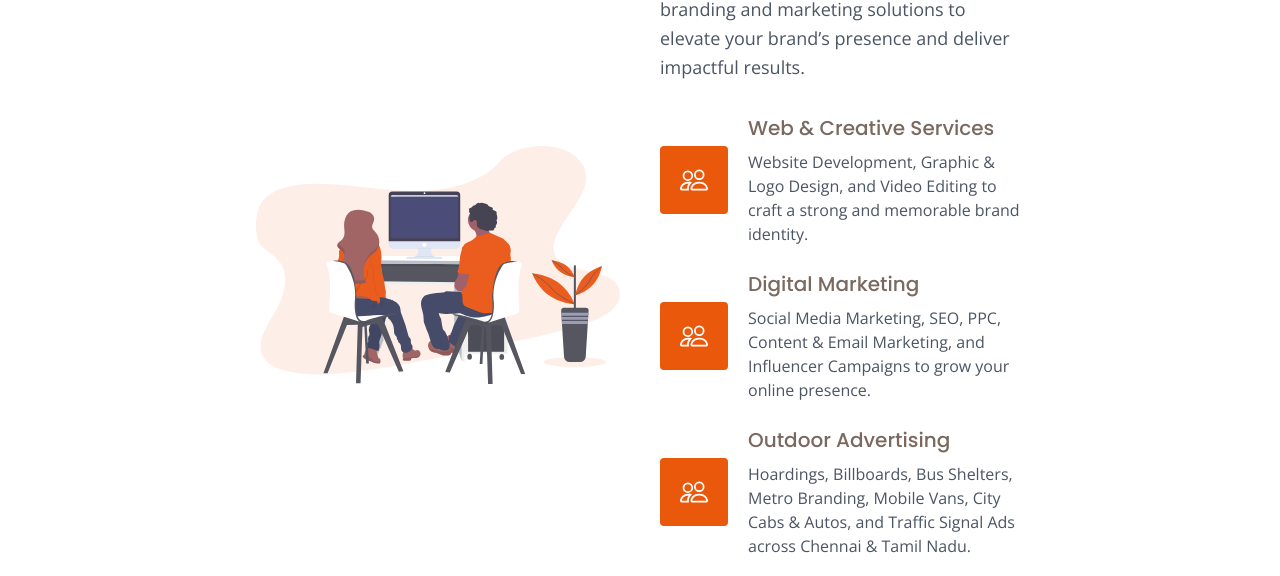
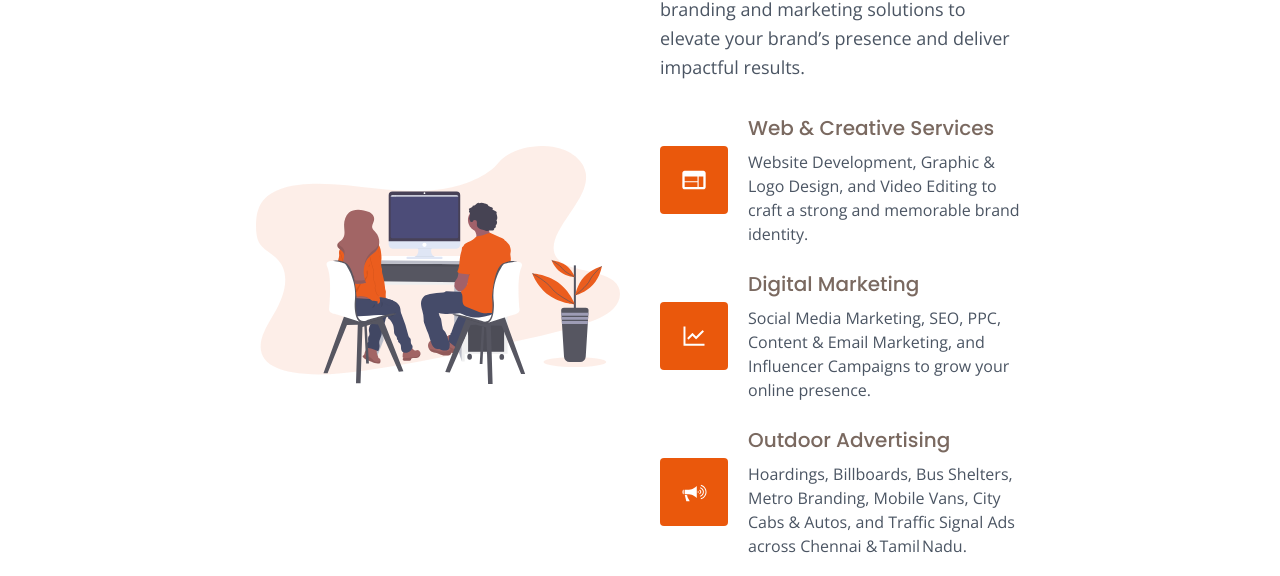
Before and after one commit to Hirosh07/Aiven-Project, a React (Vite) app: page /Marketing-Website/ in a window 1280 px wide. Shown: the part 1072-1648 px from the top of the page. Built offline with nearby package versions, Linux system fonts and the light colour scheme.

Commit message:
Icon Update

```diff
--- a/src/components/About.jsx
+++ b/src/components/About.jsx
@@ -1,7 +1,9 @@
 import React, { useEffect } from "react";
 import CtaButton from "./CtaButton";
 import img from "../img/about-img.svg";
-import { BsPeople } from "react-icons/bs";
+import { MdWeb } from "react-icons/md";
+import { AiOutlineLineChart } from "react-icons/ai";
+import { GiMegaphone } from "react-icons/gi";  // updated icon
 
 // aos
 import AOS from "aos";
@@ -9,9 +11,7 @@ import "aos/dist/aos.css";
 
 const About = () => {
   useEffect(() => {
-    AOS.init({
-      duration: 1200,
-    });
+    AOS.init({ duration: 1200 });
   }, []);
 
   return (
@@ -43,7 +43,7 @@ const About = () => {
               Aiven Creatives
             </h1>
             <p className="text-lg mt-5 text-gray-600 primary-font leading-relaxed">
-              Aiven Creatives is a trusted advertising agency in Chennai,
+              Aiven Creatives is a trusted advertising agency in Chennai,
               offering complete branding and marketing solutions to elevate
               your brand’s presence and deliver impactful results.
             </p>
@@ -56,8 +56,8 @@ const About = () => {
               data-aos="zoom-in"
               className="flex flex-col lg:flex-row items-center gap-5"
             >
-              <div className="bg-orange-600 w-fit p-3 md:p-5 rounded text-white">
-                <BsPeople size={"28px"} />
+              <div className="bg-orange-600 p-4 md:p-5 rounded text-white flex items-center justify-center">
+                <MdWeb size={28} className="md:text-4xl" />
               </div>
               <div className="w-full">
                 <h2 className="text-[#7A6960] text-xl font-medium">
@@ -75,8 +75,8 @@ const About = () => {
               data-aos="zoom-in"
               className="flex flex-col lg:flex-row items-center gap-5"
             >
-              <div className="bg-orange-600 w-fit p-3 md:p-5 rounded text-white">
-                <BsPeople size={"28px"} />
+              <div className="bg-orange-600 p-4 md:p-5 rounded text-white flex items-center justify-center">
+                <AiOutlineLineChart size={28} className="md:text-4xl" />
               </div>
               <div className="w-full">
                 <h2 className="text-[#7A6960] text-xl font-medium">
@@ -94,8 +94,8 @@ const About = () => {
               data-aos="zoom-in"
               className="flex flex-col lg:flex-row items-center gap-5"
             >
-              <div className="bg-orange-600 w-fit p-3 md:p-5 rounded text-white">
-                <BsPeople size={"28px"} />
+              <div className="bg-orange-600 p-4 md:p-5 rounded text-white flex items-center justify-center">
+                <GiMegaphone size={28} className="md:text-4xl" />
               </div>
               <div className="w-full">
                 <h2 className="text-[#7A6960] text-xl font-medium">
@@ -104,7 +104,7 @@ const About = () => {
                 <p className="text-base text-gray-600 primary-font mt-2">
                   Hoardings, Billboards, Bus Shelters, Metro Branding, Mobile
                   Vans, City Cabs & Autos, and Traffic Signal Ads across Chennai
-                  & Tamil Nadu.
+                  & Tamil Nadu.
                 </p>
               </div>
             </div>
```
